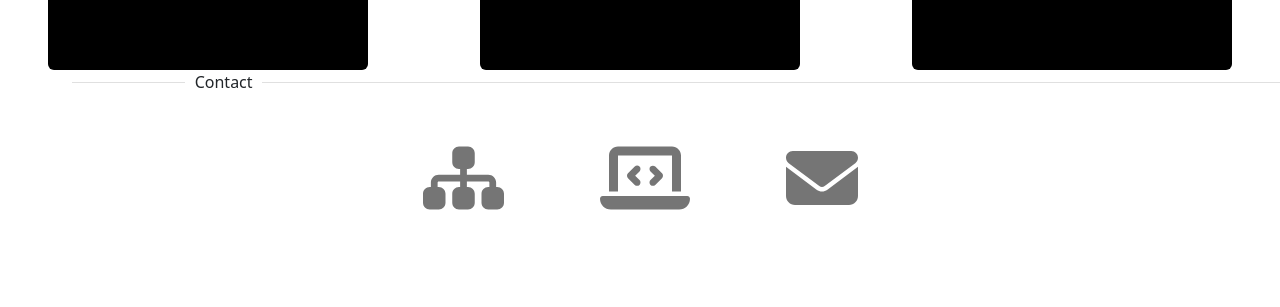
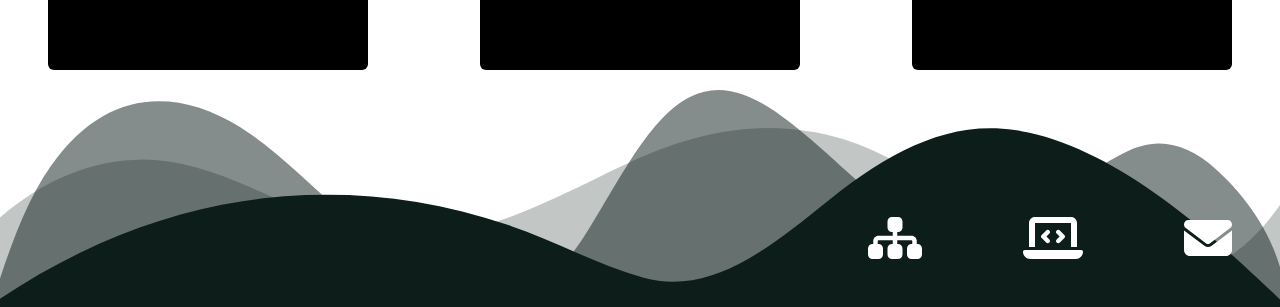
Before and after one commit to KevinPXu/Personal-Website, a React (Create React App) app: page / in a window 1280 px wide. Shown: the part 1554-1861 px from the top of the page. Before the commit the page ends 1816 px from the top, so only its background shows below. Built offline with nearby package versions, Linux system fonts and the light colour scheme; a web font is replaced by a local one.

Commit message:
added contact background

```diff
--- a/src/Assets/Styles.css
+++ b/src/Assets/Styles.css
@@ -83,7 +83,13 @@ p {
   text-align: center;
   text-decoration: none;
   transform: 0.5s;
+  border-radius: 20px;
 }
 .card .details .center ul li a:hover {
   background: #ff3636;
 }
+
+.contactContainer {
+  background-image: url(./images/wavesOpacity.svg);
+  transform:scaleX(-1);
+}
--- a/src/Pages/Contact.js
+++ b/src/Pages/Contact.js
@@ -1,5 +1,5 @@
 import React from 'react';
-import { Divider, IconButton } from '@mui/material';
+import { IconButton } from '@mui/material';
 import { FontAwesomeIcon } from '@fortawesome/react-fontawesome';
 import {
   faEnvelope,
@@ -7,37 +7,45 @@ import {
   faSitemap,
 } from '@fortawesome/free-solid-svg-icons';
 import { Box } from '@mui/system';
+import WavesOpacity from '../Assets/images/wavesOpacity.svg';
 
 function Contact() {
   return (
     <div
       id='Contact'
-      style={{ height: '20vh' }}>
-      <Divider
-        color='#9E6328'
-        variant='inset'
-        textAlign='left'>
-        Contact
-      </Divider>
-      <Box sx={{ display: 'flex', justifyContent: 'center' }}>
+      style={{
+        backgroundImage: `url(${WavesOpacity})`,
+        transform: `rotateX(180deg)`,
+        height: '30vh',
+      }}>
+      <Box
+        sx={{
+          display: 'flex',
+          justifyContent: 'flex-end',
+          gap: '5px',
+        }}
+        style={{ transform: `rotateX(180deg)` }}>
         <IconButton href='https://www.linkedin.com/in/kevin-xu98/'>
           <FontAwesomeIcon
             icon={faSitemap}
-            size='3x'
+            size='2x'
+            color='white'
             style={{ padding: '40px' }}
           />
         </IconButton>
         <IconButton href='https://github.com/KevinPXu'>
           <FontAwesomeIcon
             icon={faLaptopCode}
-            size='3x'
+            size='2x'
+            color='white'
             style={{ padding: '40px' }}
           />
         </IconButton>
         <IconButton>
           <FontAwesomeIcon
             icon={faEnvelope}
-            size='3x'
+            size='2x'
+            color='white'
             style={{ padding: '40px' }}
           />
         </IconButton>
```
Also changed, not shown: src/Assets/images/wavesOpacity.svg (added).
